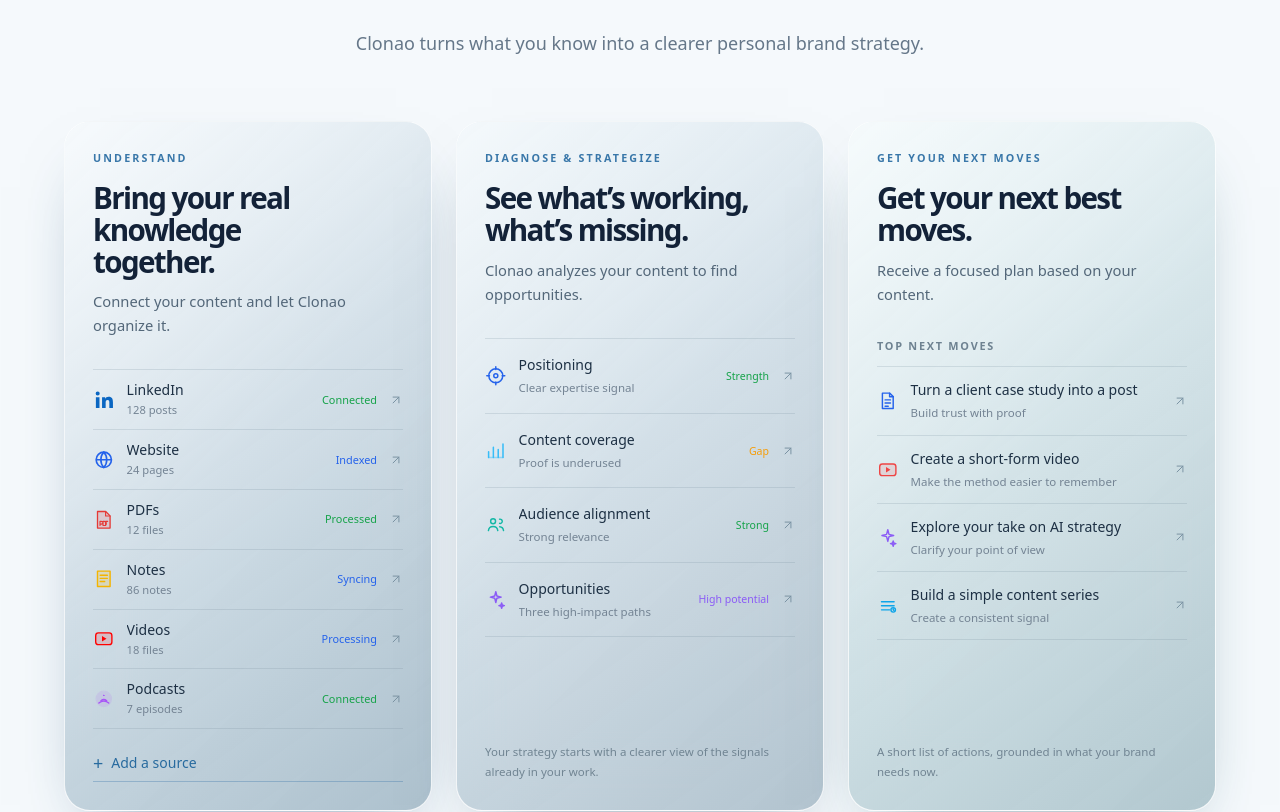
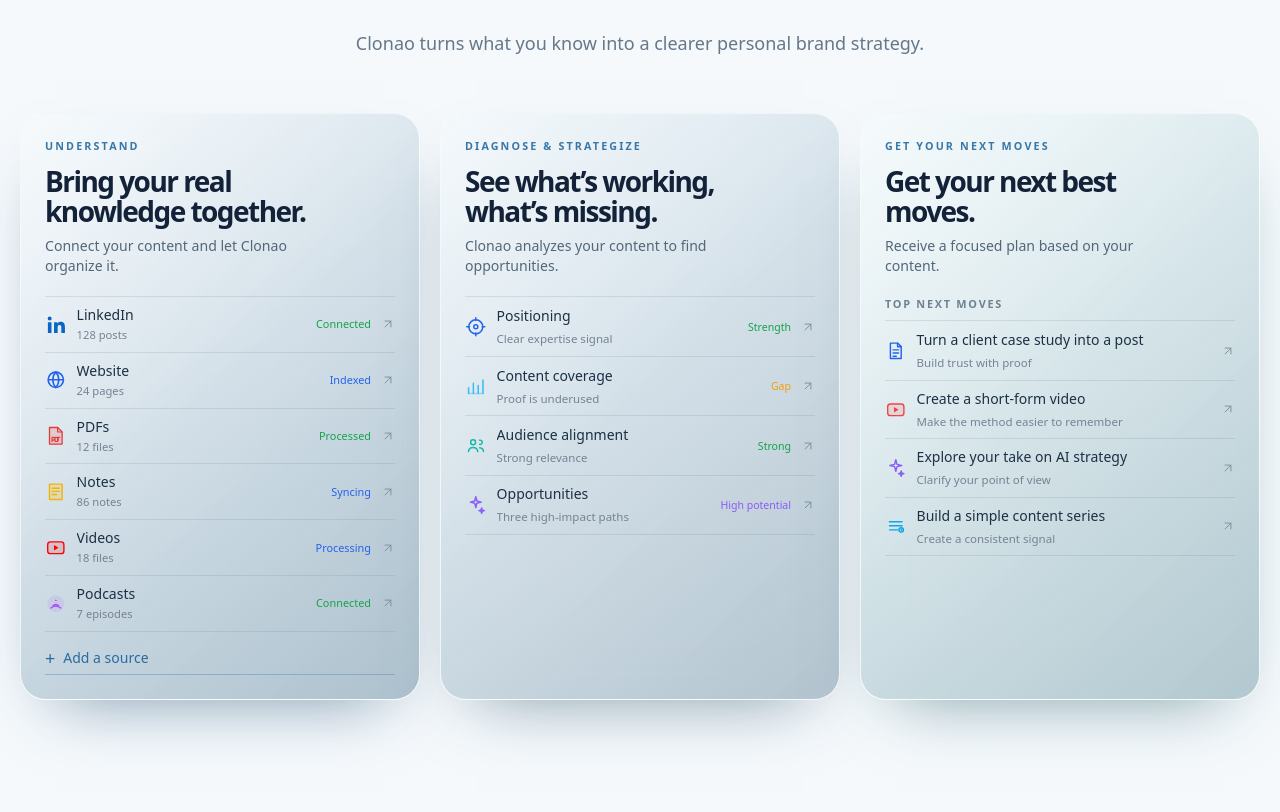
Before and after one commit to veokleo-create07/linkeldn.tool.100k, a Next.js app: page / in a window 1280 px wide. Shown: the part 2913-3725 px from the top of the page. Built offline with nearby package versions, Linux system fonts and the light colour scheme.

Commit message:
refine: tighten showcase card density

```diff
--- a/src/components/marketing/intelligence-loop.tsx
+++ b/src/components/marketing/intelligence-loop.tsx
@@ -51,15 +51,15 @@
       : "bg-[linear-gradient(145deg,rgba(241,247,250,0.9),rgba(202,215,223,0.72))] shadow-[0_28px_62px_-38px_rgba(30,55,73,0.52)]";
 
   return (
-    <article className={`group relative flex h-full min-h-[42rem] flex-col overflow-hidden rounded-[1.625rem] border border-white/80 ${surfaceClass} p-6 backdrop-blur-2xl transition-transform duration-500 hover:-translate-y-1 sm:p-7`}>
+    <article className={`group relative flex h-full min-h-[31rem] flex-col overflow-hidden rounded-[1.625rem] border border-white/80 ${surfaceClass} p-5 backdrop-blur-2xl transition-transform duration-500 hover:-translate-y-1 sm:min-h-[32rem] sm:p-6`}>
       <div className="pointer-events-none absolute inset-0 bg-[linear-gradient(135deg,rgba(255,255,255,0.62),rgba(255,255,255,0.08)_48%,rgba(133,157,173,0.16))]" />
       <div className="relative z-10 flex h-full flex-col">
         <div>
           <p className="text-[0.67rem] font-semibold uppercase tracking-[0.2em] text-[#3977a9]">{label}</p>
-          <h3 className="mt-4 max-w-[17rem] text-[1.7rem] font-semibold leading-[1.08] tracking-[-0.055em] text-[#132238] sm:text-[1.85rem]">{title}</h3>
-          <p className="mt-3 max-w-[18rem] text-[0.92rem] leading-6 text-[#536779]">{description}</p>
+          <h3 className="mt-3 max-w-[17rem] text-[1.55rem] font-semibold leading-[1.08] tracking-[-0.055em] text-[#132238] sm:text-[1.75rem]">{title}</h3>
+          <p className="mt-2.5 max-w-[18rem] text-[0.88rem] leading-5 text-[#536779]">{description}</p>
         </div>
-        <div className="mt-8 flex flex-1 flex-col">{children}</div>
+        <div className="mt-5 flex flex-1 flex-col">{children}</div>
         {footer}
       </div>
     </article>
@@ -97,7 +97,7 @@
     <CardShell surface="understand" label="Understand" title="Bring your real knowledge together." description="Connect your content and let Clonao organize it.">
       <div className="divide-y divide-[#6f8797]/20 border-y border-[#6f8797]/20">
         {sources.map(({ name, kind, color, count, status, statusColor }) => (
-          <div key={name} className="flex min-h-[3.35rem] items-center gap-3 py-2.5">
+          <div key={name} className="flex min-h-[2.85rem] items-center gap-2.5 py-2">
             <SourceIcon kind={kind} color={color} />
             <div className="min-w-0 flex-1">
               <p className="truncate text-sm font-medium text-[#1d3044]">{name}</p>
@@ -108,7 +108,7 @@
           </div>
         ))}
       </div>
-      <button type="button" className="mt-auto flex items-center gap-2 border-b border-[#3977a9]/35 pb-2 pt-6 text-left text-sm font-medium text-[#286b9f] transition-colors hover:text-[#174d78] focus-visible:border-[#174d78]">
+      <button type="button" className="mt-auto flex items-center gap-2 border-b border-[#3977a9]/35 pb-1.5 pt-4 text-left text-sm font-medium text-[#286b9f] transition-colors hover:text-[#174d78] focus-visible:border-[#174d78]">
         <span className="text-lg leading-none">+</span>
         Add a source
       </button>
@@ -141,7 +141,7 @@
     <CardShell surface="diagnose" label="Diagnose & Strategize" title="See what’s working, what’s missing." description="Clonao analyzes your content to find opportunities.">
       <div className="divide-y divide-[#6f8797]/20 border-y border-[#6f8797]/20">
         {diagnosis.map(({ title, detail, status, kind, color, statusColor }) => (
-          <div key={title} className="flex min-h-[4.65rem] items-center gap-3 py-3">
+          <div key={title} className="flex min-h-[3.7rem] items-center gap-2.5 py-2">
             <DiagnosisIcon kind={kind} color={color} />
             <div className="min-w-0 flex-1">
               <p className="truncate text-sm font-medium text-[#1d3044]">{title}</p>
@@ -152,7 +152,6 @@
           </div>
         ))}
       </div>
-      <p className="mt-auto pt-6 text-[0.72rem] leading-5 text-[#718593]">Your strategy starts with a clearer view of the signals already in your work.</p>
     </CardShell>
   );
 }
@@ -181,10 +180,10 @@
   return (
     <CardShell surface="recommend" label="Get your next moves" title="Get your next best moves." description="Receive a focused plan based on your content.">
       <div>
-        <p className="mb-3 text-[0.68rem] font-semibold uppercase tracking-[0.16em] text-[#6e8291]">Top next moves</p>
+        <p className="mb-2 text-[0.68rem] font-semibold uppercase tracking-[0.16em] text-[#6e8291]">Top next moves</p>
         <div className="divide-y divide-[#6f8797]/20 border-y border-[#6f8797]/20">
           {recommendations.map(({ title, detail, kind, color }) => (
-            <div key={title} className="flex min-h-[4.25rem] items-center gap-3 py-3">
+            <div key={title} className="flex min-h-[3.65rem] items-center gap-2.5 py-2">
               <RecommendationIcon kind={kind} color={color} />
               <div className="min-w-0 flex-1">
                 <p className="text-sm font-medium leading-5 text-[#1d3044]">{title}</p>
@@ -195,7 +194,6 @@
           ))}
         </div>
       </div>
-      <p className="mt-auto pt-6 text-[0.72rem] leading-5 text-[#718593]">A short list of actions, grounded in what your brand needs now.</p>
     </CardShell>
   );
 }
@@ -210,7 +208,7 @@
           <p className="mx-auto mt-6 max-w-xl text-base leading-7 text-[#657789] sm:text-lg">Clonao turns what you know into a clearer personal brand strategy.</p>
         </div>
 
-        <div className="mx-auto mt-14 grid max-w-6xl items-stretch gap-5 sm:mt-16 lg:grid-cols-3 lg:gap-6">
+        <div className="mx-auto mt-12 grid max-w-7xl items-stretch gap-4 sm:mt-14 lg:grid-cols-3 lg:gap-5">
           <UnderstandCard />
           <DiagnoseCard />
           <RecommendCard />
```
